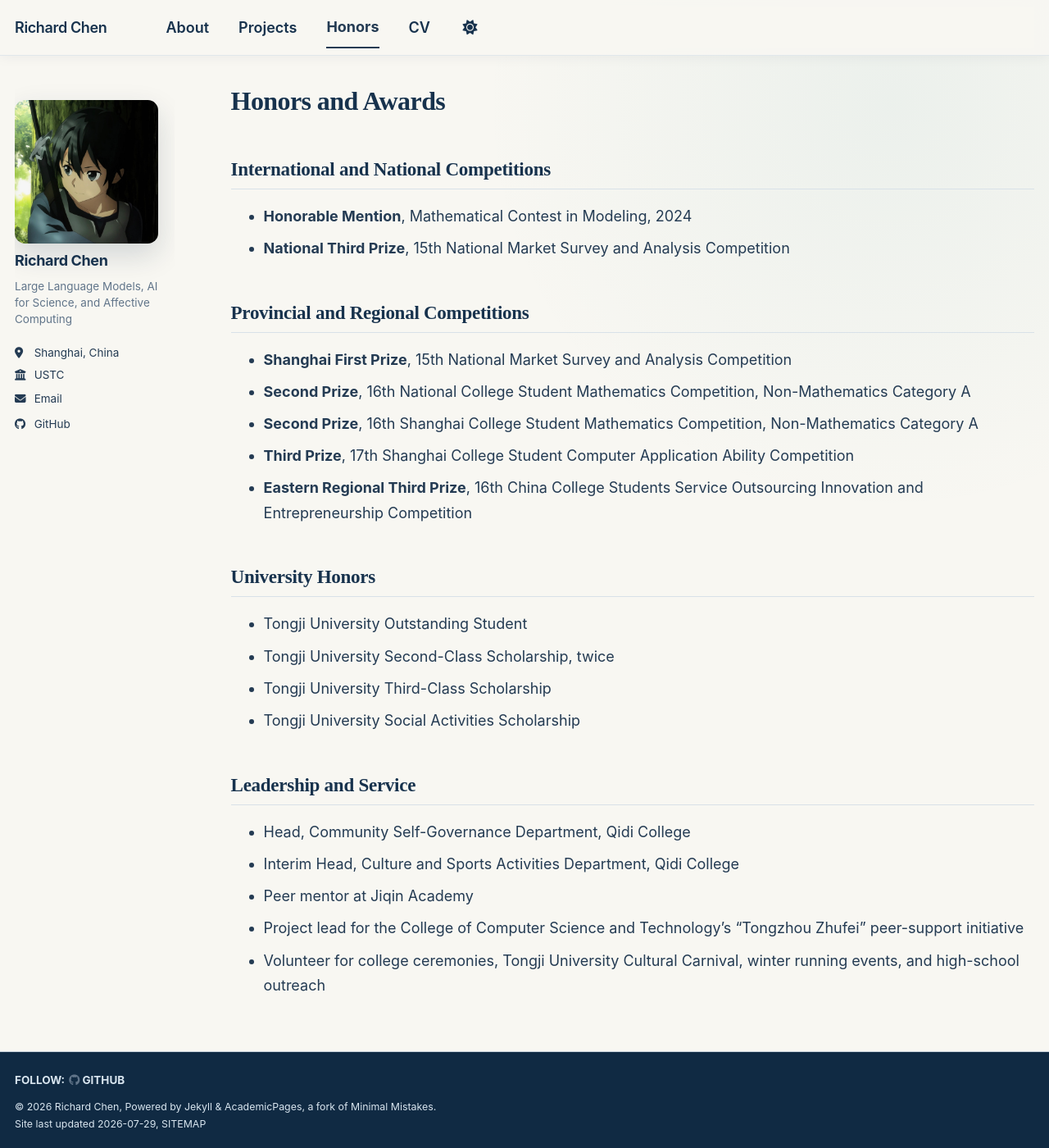
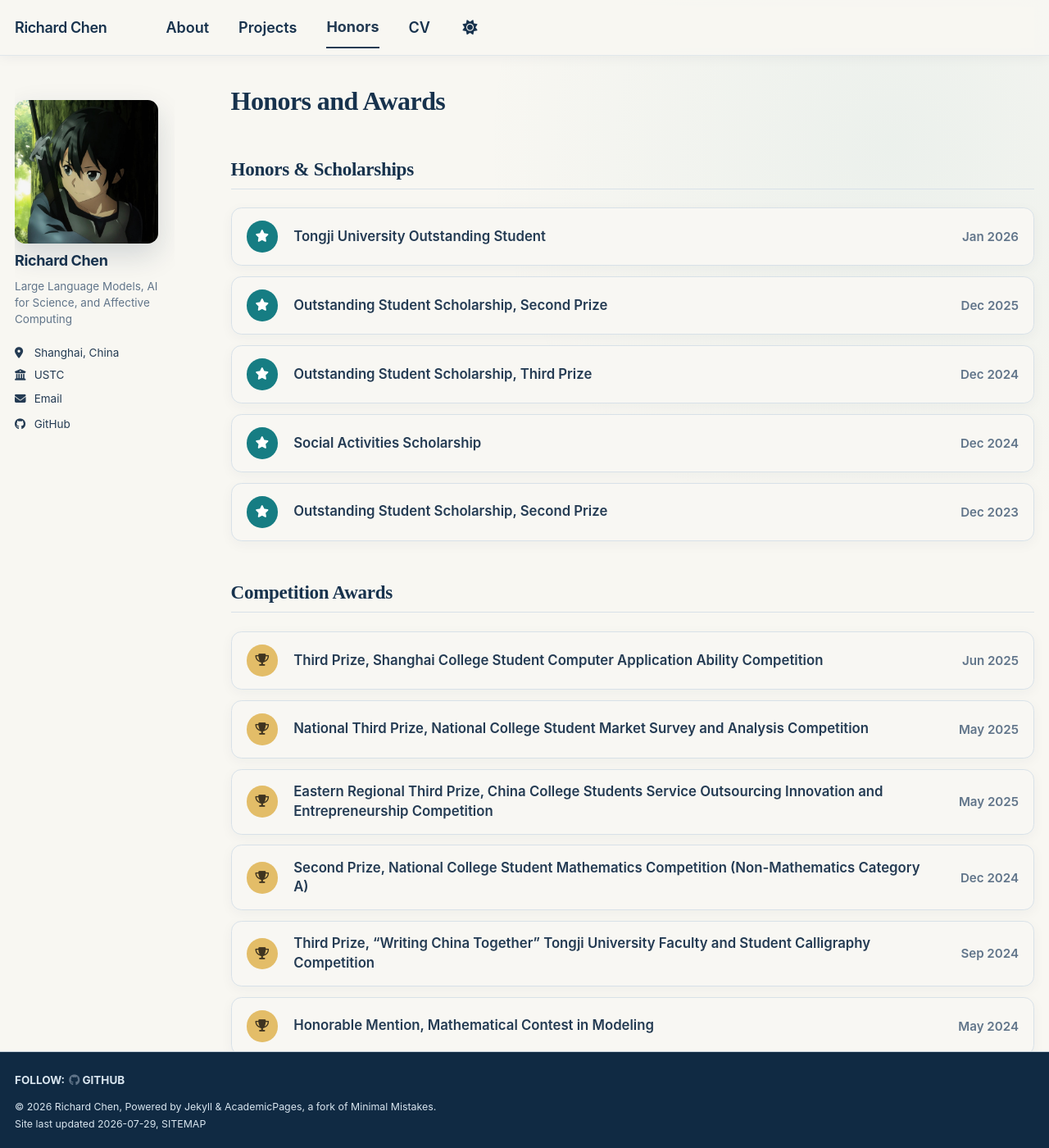
Before and after one commit to Euuugeo/Euuugeo.github.io, a Jekyll site: the page built from _pages/awards.md, in a window 1280 px wide and 1400 px high. Shown: the whole window at 82% size. Built offline with Jekyll 4.4.1, drawn with Linux system fonts in a browser that asks for light colours; a style sheet for code colours, icons or effects is not loaded.

Commit message:
Redesign honors and competition awards

```diff
--- a/_pages/awards.md
+++ b/_pages/awards.md
@@ -5,25 +5,75 @@ permalink: /awards/
 author_profile: true
 ---
 
-## International and National Competitions
+## Honors & Scholarships
 
-- **Honorable Mention**, Mathematical Contest in Modeling, 2024
-- **National Third Prize**, 15th National Market Survey and Analysis Competition
+<div class="award-list">
+  <div class="award-item">
+    <span class="award-item__icon"><i class="fas fa-star" aria-hidden="true"></i></span>
+    <span class="award-item__name">Tongji University Outstanding Student</span>
+    <time class="award-item__date" datetime="2026-01">Jan 2026</time>
+  </div>
+  <div class="award-item">
+    <span class="award-item__icon"><i class="fas fa-star" aria-hidden="true"></i></span>
+    <span class="award-item__name">Outstanding Student Scholarship, Second Prize</span>
+    <time class="award-item__date" datetime="2025-12">Dec 2025</time>
+  </div>
+  <div class="award-item">
+    <span class="award-item__icon"><i class="fas fa-star" aria-hidden="true"></i></span>
+    <span class="award-item__name">Outstanding Student Scholarship, Third Prize</span>
+    <time class="award-item__date" datetime="2024-12">Dec 2024</time>
+  </div>
+  <div class="award-item">
+    <span class="award-item__icon"><i class="fas fa-star" aria-hidden="true"></i></span>
+    <span class="award-item__name">Social Activities Scholarship</span>
+    <time class="award-item__date" datetime="2024-12">Dec 2024</time>
+  </div>
+  <div class="award-item">
+    <span class="award-item__icon"><i class="fas fa-star" aria-hidden="true"></i></span>
+    <span class="award-item__name">Outstanding Student Scholarship, Second Prize</span>
+    <time class="award-item__date" datetime="2023-12">Dec 2023</time>
+  </div>
+</div>
 
-## Provincial and Regional Competitions
+## Competition Awards
 
-- **Shanghai First Prize**, 15th National Market Survey and Analysis Competition
-- **Second Prize**, 16th National College Student Mathematics Competition, Non-Mathematics Category A
-- **Second Prize**, 16th Shanghai College Student Mathematics Competition, Non-Mathematics Category A
-- **Third Prize**, 17th Shanghai College Student Computer Application Ability Competition
-- **Eastern Regional Third Prize**, 16th China College Students Service Outsourcing Innovation and Entrepreneurship Competition
-
-## University Honors
-
-- Tongji University Outstanding Student
-- Tongji University Second-Class Scholarship, twice
-- Tongji University Third-Class Scholarship
-- Tongji University Social Activities Scholarship
+<div class="award-list award-list--competitions">
+  <div class="award-item">
+    <span class="award-item__icon"><i class="fas fa-trophy" aria-hidden="true"></i></span>
+    <span class="award-item__name">Third Prize, Shanghai College Student Computer Application Ability Competition</span>
+    <time class="award-item__date" datetime="2025-06">Jun 2025</time>
+  </div>
+  <div class="award-item">
+    <span class="award-item__icon"><i class="fas fa-trophy" aria-hidden="true"></i></span>
+    <span class="award-item__name">National Third Prize, National College Student Market Survey and Analysis Competition</span>
+    <time class="award-item__date" datetime="2025-05">May 2025</time>
+  </div>
+  <div class="award-item">
+    <span class="award-item__icon"><i class="fas fa-trophy" aria-hidden="true"></i></span>
+    <span class="award-item__name">Eastern Regional Third Prize, China College Students Service Outsourcing Innovation and Entrepreneurship Competition</span>
+    <time class="award-item__date" datetime="2025-05">May 2025</time>
+  </div>
+  <div class="award-item">
+    <span class="award-item__icon"><i class="fas fa-trophy" aria-hidden="true"></i></span>
+    <span class="award-item__name">Second Prize, National College Student Mathematics Competition (Non-Mathematics Category A)</span>
+    <time class="award-item__date" datetime="2024-12">Dec 2024</time>
+  </div>
+  <div class="award-item">
+    <span class="award-item__icon"><i class="fas fa-trophy" aria-hidden="true"></i></span>
+    <span class="award-item__name">Third Prize, “Writing China Together” Tongji University Faculty and Student Calligraphy Competition</span>
+    <time class="award-item__date" datetime="2024-09">Sep 2024</time>
+  </div>
+  <div class="award-item">
+    <span class="award-item__icon"><i class="fas fa-trophy" aria-hidden="true"></i></span>
+    <span class="award-item__name">Honorable Mention, Mathematical Contest in Modeling</span>
+    <time class="award-item__date" datetime="2024-05">May 2024</time>
+  </div>
+  <div class="award-item">
+    <span class="award-item__icon"><i class="fas fa-trophy" aria-hidden="true"></i></span>
+    <span class="award-item__name">Second Prize, 9th Tongji University “Mission and Responsibility” Social Practice and Innovation Competition</span>
+    <time class="award-item__date" datetime="2023-12">Dec 2023</time>
+  </div>
+</div>
 
 ## Leadership and Service
 
--- a/_sass/custom.scss
+++ b/_sass/custom.scss
@@ -247,6 +247,61 @@ html[data-theme="dark"] .project-index__card {
   text-decoration: none !important;
 }
 
+.award-list {
+  display: grid;
+  gap: 0.7rem;
+  margin: 1.25rem 0 2rem;
+}
+
+.award-item {
+  display: grid;
+  grid-template-columns: 2.35rem minmax(0, 1fr) auto;
+  align-items: center;
+  gap: 0.85rem;
+  padding: 0.85rem 1rem;
+  border: 1px solid var(--global-border-color);
+  border-radius: 0.7rem;
+  background: color-mix(in srgb, var(--global-bg-color) 95%, white);
+  box-shadow: 0 4px 16px rgba(16, 42, 67, 0.045);
+}
+
+html[data-theme="dark"] .award-item {
+  background: color-mix(in srgb, var(--global-bg-color) 90%, #20384c);
+}
+
+.award-item__icon {
+  display: inline-flex;
+  align-items: center;
+  justify-content: center;
+  width: 2.15rem;
+  height: 2.15rem;
+  border-radius: 50%;
+  color: #fff;
+  background: var(--global-base-color);
+  font-size: 0.82rem;
+}
+
+.award-list--competitions .award-item__icon {
+  color: #3f3420;
+  background: #e3bd68;
+}
+
+.award-item__name {
+  color: var(--global-text-color);
+  font-size: 0.93rem;
+  font-weight: 600;
+  line-height: 1.42;
+}
+
+.award-item__date {
+  min-width: 5.25rem;
+  color: var(--global-text-color-light);
+  font-size: 0.84rem;
+  font-weight: 600;
+  text-align: right;
+  white-space: nowrap;
+}
+
 .project-gallery {
   display: grid;
   grid-template-columns: repeat(2, minmax(0, 1fr));
@@ -318,6 +373,15 @@ blockquote {
 }
 
 @media (max-width: 42em) {
+  .award-item {
+    grid-template-columns: 2.15rem minmax(0, 1fr);
+  }
+
+  .award-item__date {
+    grid-column: 2;
+    text-align: left;
+  }
+
   .project-index__gallery {
     grid-template-columns: 1fr;
   }
```
Also changed, not shown: _pages/cv.md (+11 -8 lines).
